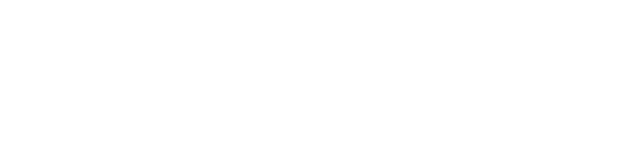
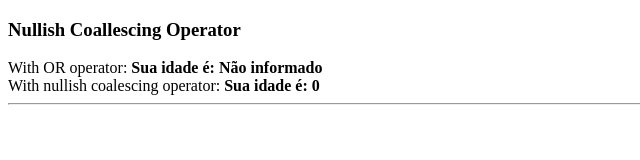
Before and after one commit to rodrigofplourenco/js-to-review, a website built with Vite: page index.html in a window 1280 px wide. Shown: the whole page, without its empty margins (0-640 px from the left). Built offline with nearby package versions, Linux system fonts and the light colour scheme.

Commit message:
[ADD] Nullish Coalescing Operator

```diff
--- a/index.html
+++ b/index.html
@@ -7,7 +7,14 @@
     <title>Vite App</title>
   </head>
   <body>
-    <div id="app"></div>
+    <div id="app">
+      <h3>Nullish Coallescing Operator</h3>
+      With OR operator: <b id="or"></b><br>
+      With nullish coalescing operator: <b id="nullish"></b>
+
+      <hr>
+    </div>
+
     <script type="module" src="/main.js"></script>
   </body>
 </html>
--- a/main.js
+++ b/main.js
@@ -0,0 +1,12 @@
+// Nullish Coalescing Operator
+
+const idade = 0;
+
+// 0, '', [], false, undefined, null => valores 'falsy' para o js
+// então, em alguns casos como na idade, não devemos usar o operador ou (||)
+document.querySelector('#or').innerText = 'Sua idade é: ' + (idade || 'Não informado');
+// como mostrado na linha acima, porque caso a idade seja 0, ele mostra o 'Não informado'
+
+// nesses casos, devemos usar o Nullish Coalescing Operator, porque ele é bem mais restrito
+// , irá apenas detetar valores que realmente não são válidos como null, undefined, NaN
+document.querySelector('#nullish').innerText = 'Sua idade é: ' + (idade ?? 'Não informado');
```
